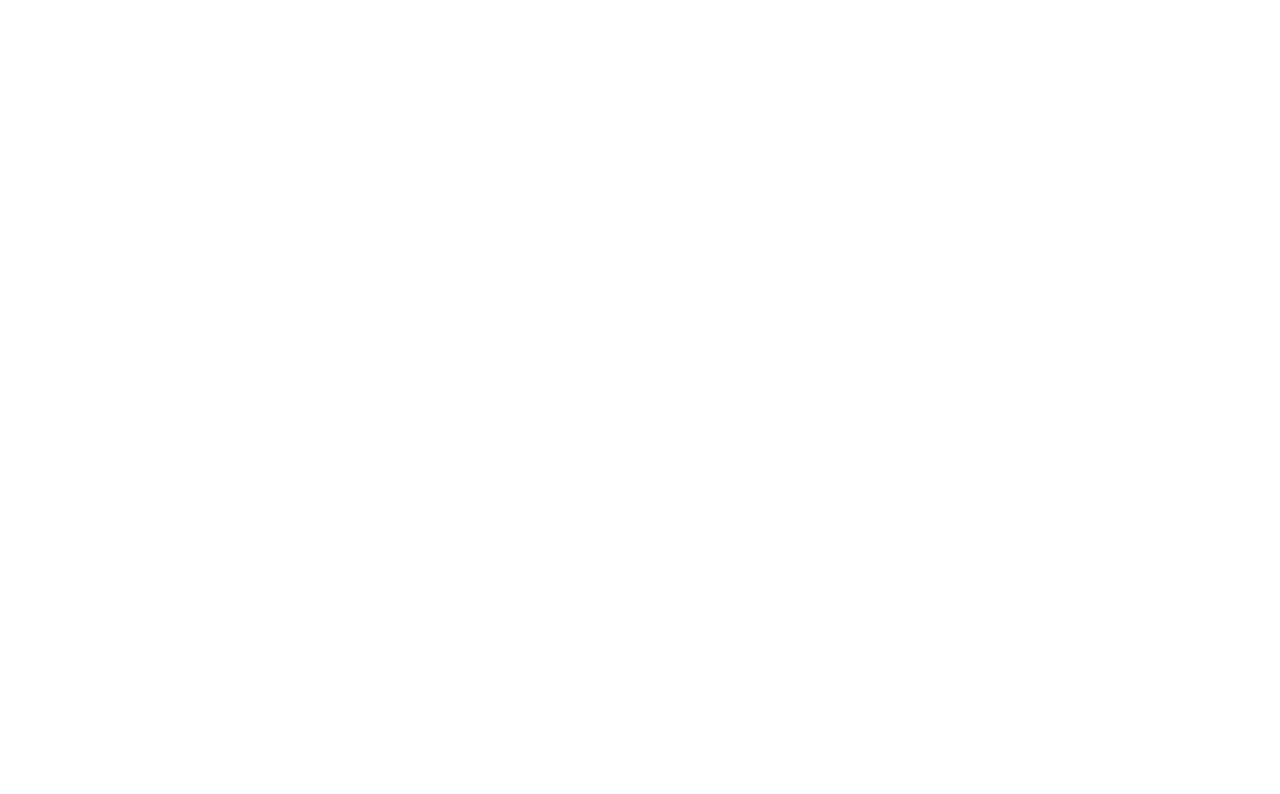
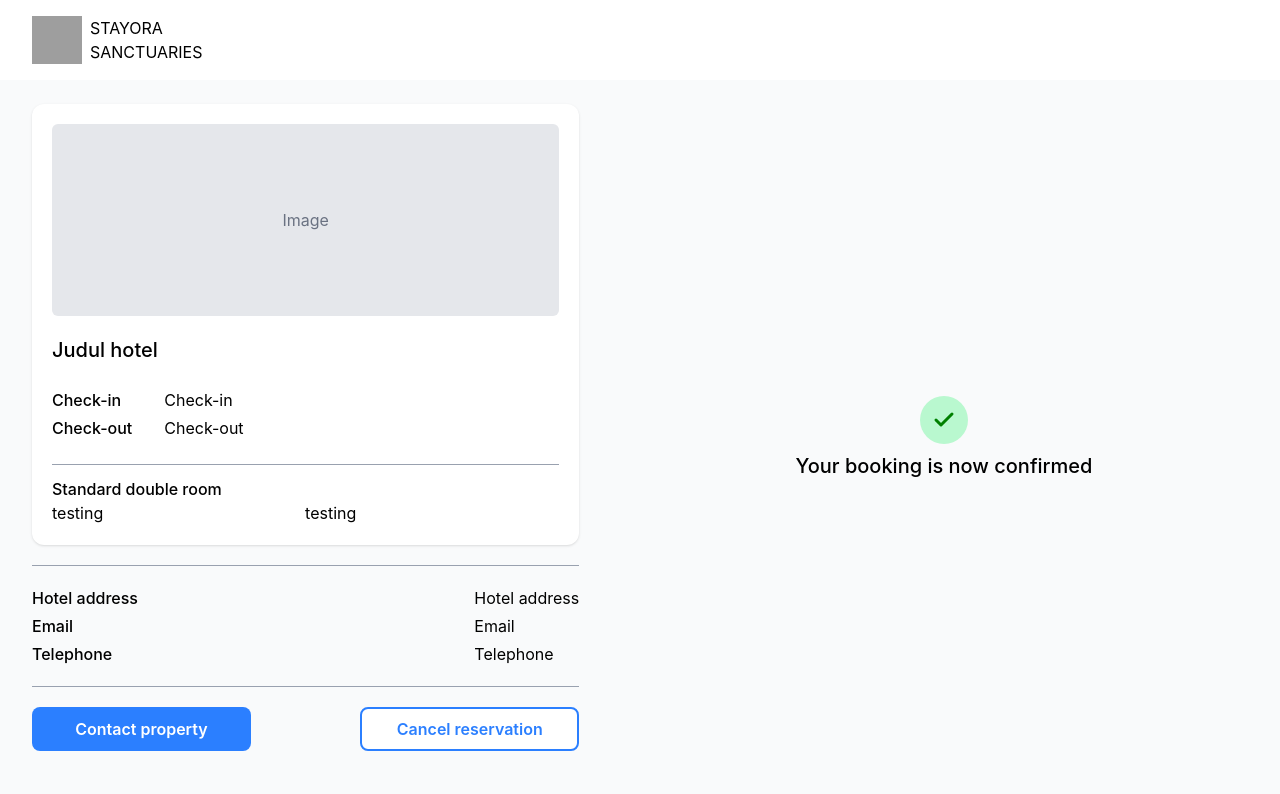
Before and after one commit to teukuriansyah/stayora, a React app in the folder frontend/: page /booked in a window 1280 px wide. Before the commit this address had no page. Shown: the top 794 px of the page. Built offline with nearby package versions, Linux system fonts and the light colour scheme; grey boxes are pictures that could not be loaded; the HTML template or start-up script is replaced by a standard one.

Commit message:
feat: add booked page

```diff
--- a/frontend/src/App.jsx
+++ b/frontend/src/App.jsx
@@ -4,6 +4,7 @@
 import Search from "./pages/Search"
 import Detail from "./pages/Detail"
 import Checkout from "./pages/Checkout"
+import Booked from "./pages/Booked"
 import "./index.css"
 
 export default function App() {
@@ -15,6 +16,7 @@
           <Route path="/detail" element={<Detail/>} />
           <Route path="/search" element={<Search/>} />
           <Route path="/checkout" element={<Checkout/>} />
+          <Route path="/booked" element={<Booked/>} />
         </Route>
       </Routes>
     </BrowserRouter>
--- /dev/null
+++ b/frontend/src/pages/Booked.jsx
@@ -0,0 +1,80 @@
+import React from 'react'
+import { Check } from 'lucide-react';
+
+export default function Booked() {
+  return (
+    <div className='flex'>
+      <div className='w-1/2'>
+        {/* Card */}
+        <div className="p-5 rounded-xl shadow bg-white w-[90%]">
+          {/* Image */}
+          <div>
+            <div className="bg-gray-200 h-48 rounded-md flex items-center justify-center text-gray-500">Image</div>
+          </div>
+          {/* Description */}
+          <div className="mt-5">
+            {/* Title hotel */}
+            <div>
+              <div>
+                <h2 className='text-xl font-medium'>Judul hotel</h2>
+              </div>
+              <div className='mt-6 flex gap-8'>
+                <div className='flex flex-col gap-1'>
+                  <span className='font-medium'>Check-in</span>
+                  <span className='font-medium'>Check-out</span>
+                </div>
+                <div className='flex flex-col gap-1'>
+                  <span>Check-in</span>
+                  <span>Check-out</span>
+                </div>
+              </div>
+            </div>
+            {/* Standard double hotel */}
+            <div className='mt-6 border-t border-gray-400 pt-3'>
+              <div>
+                <span className='font-medium'>Standard double room</span>
+              </div>
+              <div className='w-3/5 flex justify-between'>
+                <div>
+                  <span>testing</span>
+                </div>
+                <div>
+                  <span>testing</span>
+                </div>
+              </div>
+            </div>
+          </div>
+        </div>
+        {/* Description */}
+        <div className='mt-5'>
+            <div className='flex items w-[90%] py-5 justify-between border-t border-gray-400'>
+                <div className='flex flex-col gap-1'>
+                    <span className='font-medium'>Hotel address</span>
+                    <span className='font-medium'>Email</span>
+                    <span className='font-medium'>Telephone</span>
+                </div>
+                <div className='flex flex-col gap-1'>
+                    <span>Hotel address</span>
+                    <span>Email</span>
+                    <span>Telephone</span>
+                </div>
+            </div>
+            <div className='flex justify-between w-[90%] py-5 border-t border-t border-gray-400'>
+                <button className='w-[40%] bg-blue-500 hover:bg-blue-600 text-white font-semibold rounded-lg py-2 px-3 transition-colors'>Contact property</button>
+                <button className='w-[40%] border-2 border-blue-500 bg-white text-blue-500 font-semibold rounded-lg py-2 px-3'>Cancel reservation</button>
+            </div>
+        </div>
+      </div>
+
+      {/* Success */}
+      <div className='w-1/2 flex flex-col items-center justify-center gap-2'>
+        <div className='p-3 aspect-square flex items-center justify-center rounded-full bg-green-200'>
+          <Check color="green" strokeWidth={3}/>
+        </div>
+        <div>
+          <span className='text-xl font-medium'>Your booking is now confirmed</span>
+        </div>
+      </div>
+    </div>
+  )
+}
--- a/frontend/src/pages/Checkout.jsx
+++ b/frontend/src/pages/Checkout.jsx
@@ -4,7 +4,7 @@
   return (
     <div className="flex">
       {/* Personal data */}
-      <div className="w-1/2">
+      <div className="w-1/2 flex flex-col justify-between">
         <div></div>
         <div>
           <div>
@@ -49,18 +49,58 @@
         </div>
       </div>
 
-      <div className="w-1/2 p-7">
-        <div className="p-5 rounded-xl shadow bg-white">
+      {/* Card */}
+      <div className="w-1/2 px-7 pt-7 flex flex-col justify-between items-center">
+        <div className="p-5 rounded-xl shadow bg-white w-[90%] h-[90%]">
+          {/* Image */}
           <div>
             <div className="bg-gray-200 h-48 rounded-md flex items-center justify-center text-gray-500">Image</div>
           </div>
-          <div className="mt-3">
+          {/* Description */}
+          <div className="mt-5">
+            {/* Title hotel */}
             <div>
-              <h2>Judul hotel</h2>
+              <div>
+                <h2 className='text-xl font-medium'>Judul hotel</h2>
+              </div>
+              <div className='mt-6 flex gap-8'>
+                <div className='flex flex-col gap-1'>
+                  <span className='font-medium'>Check-in</span>
+                  <span className='font-medium'>Check-out</span>
+                </div>
+                <div className='flex flex-col gap-1'>
+                  <span>Check-in</span>
+                  <span>Check-out</span>
+                </div>
+              </div>
+            </div>
+            {/* Standard double hotel */}
+            <div className='mt-6 border-t border-gray-400 pt-3'>
+              <div>
+                <span className='font-medium'>Standard double room</span>
+              </div>
+              <div className='w-3/5 flex justify-between'>
+                <div>
+                  <span>testing</span>
+                </div>
+                <div>
+                  <span>testing</span>
+                </div>
+              </div>
+            </div>
+            {/* Total */}
+            <div className='flex w-3/5 justify-between mt-4 border-t border-gray-400'>
+              <span className='font-medium'>Total</span>
+              <span className='font-medium'>Rp. 000</span>
             </div>
           </div>
         </div>
+
+        <div className='w-[90%]'>
+          <button className='w-full bg-blue-500 hover:bg-blue-600 text-white font-semibold rounded-lg py-2 px-3 transition-colors'>Book now</button>
+        </div>
       </div>
+
     </div>
   )
 }
```
